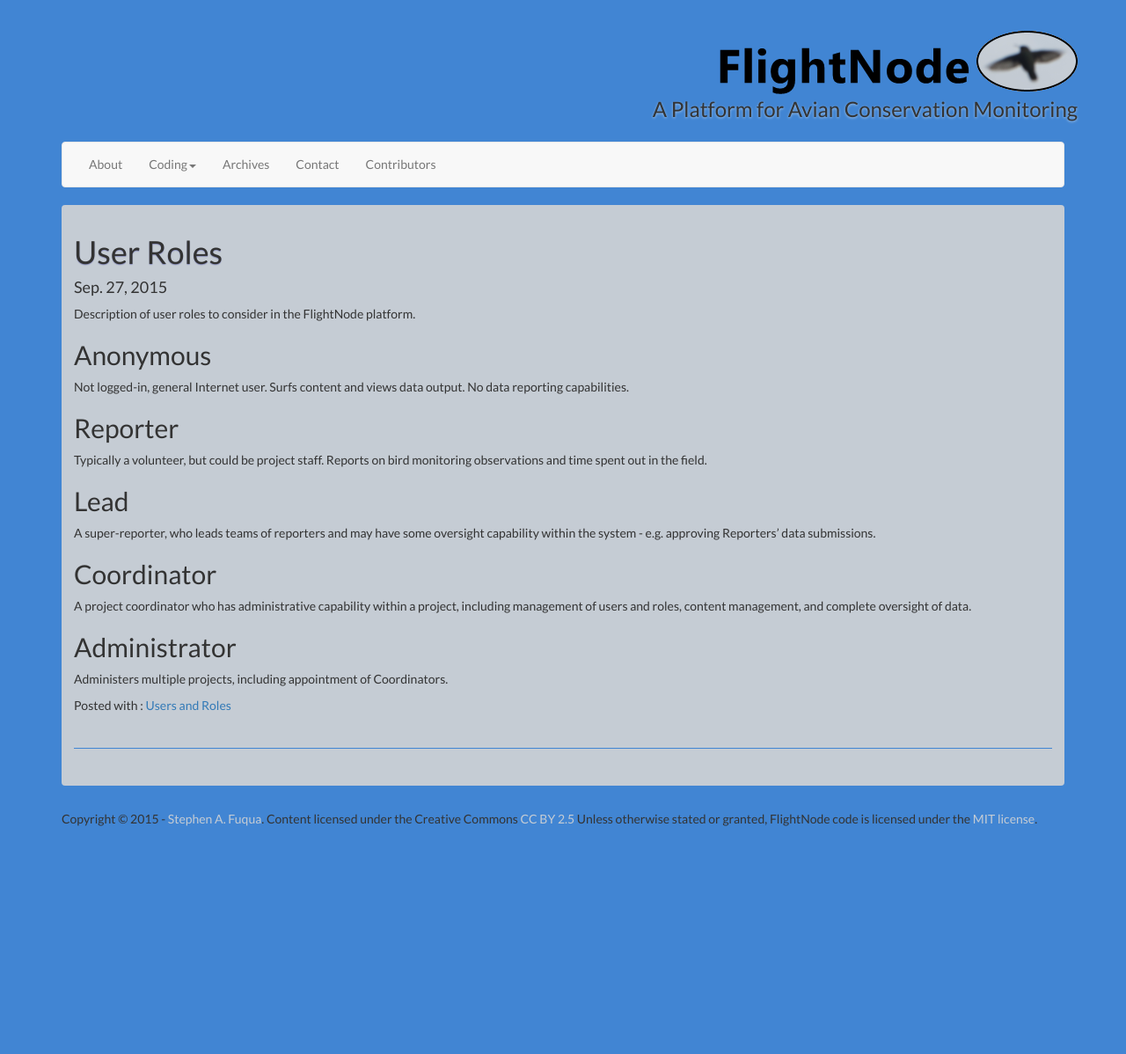
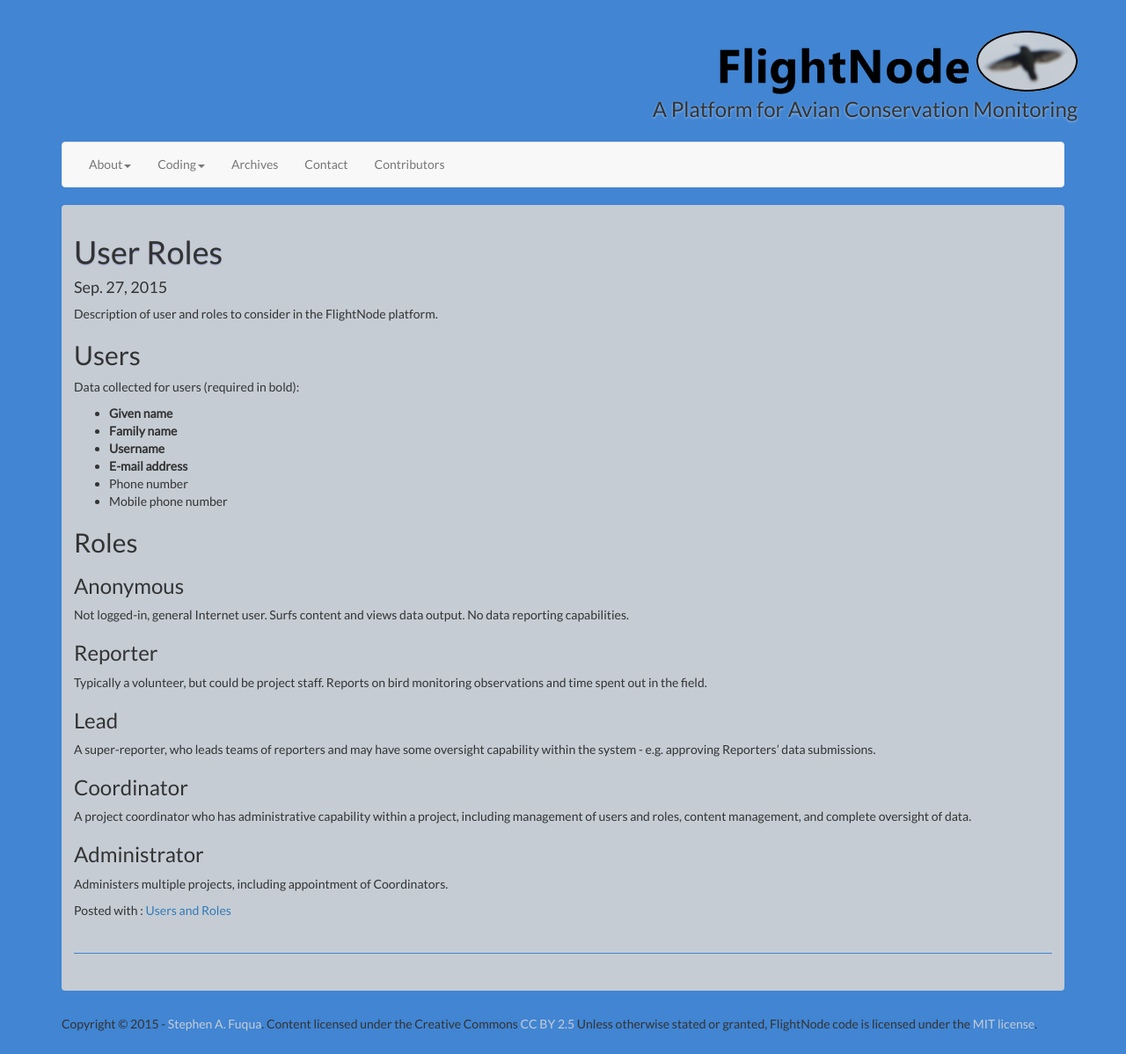
Before and after one commit to kpunjani/flightnode.github.io, a Jekyll site: the page built from about/users.md, in a window 1280 px wide. Shown: the whole page at 88% size. Built offline with Jekyll 4.4.1, drawn with Linux system fonts in a browser that asks for light colours; nearby versions of some CDN libraries; before the commit the page ends 965 px from its top, so only the background shows below that.

Commit message:
dropdown for About menu

```diff
--- a/_includes/navigation.html
+++ b/_includes/navigation.html
@@ -15,12 +15,17 @@
     <!-- Collect the nav links, forms, and other content for toggling -->
     <div class="collapse navbar-collapse" id="bs-example-navbar-collapse-1">
       <ul class="nav navbar-nav">
-        <li><a href="/about" title="About FlightNode" data-toggle="tooltip" data-placement="bottom">About</a></li>
+        <li class="dropdown">
+          <a href="#" class="dropdown-toggle" data-toggle="dropdown" role="button" aria-haspopup="true" aria-expanded="false">About<span class="caret"></span></a>
+          <ul class="dropdown-menu">
+            <li><a href="/about" title="Original project announcement" data-toggle="tooltip" data-placement="right">Description</a></li>
+            <li><a href="/about/users" title="User and Role Modeling" data-toggle="tooltip" data-placement="right">User Modeling</a></li>
+          </ul>
+        </li>
         <li class="dropdown">
           <a href="#" class="dropdown-toggle" data-toggle="dropdown" role="button" aria-haspopup="true" aria-expanded="false">Coding<span class="caret"></span></a>
           <ul class="dropdown-menu">
-            <li><a href="/toolkit" title="Development environment and frameworks used" data-toggle="tooltip"
-              data-placement="right">Toolkit</a></li>
+            <li><a href="/toolkit" title="Development environment and frameworks used" data-toggle="tooltip" data-placement="right">Toolkit</a></li>
             <li><a href="#" title="Not yet available" data-toggle="tooltip" data-placement="right">Architecture</a></li>
             <li><a href="#" title="Not yet available" data-toggle="tooltip" data-placement="right">Integration</a></li>
           </ul>
--- a/about/roles.md
+++ b/about/users.md
@@ -8,29 +8,42 @@
 sharing: true
 ---
 
-Description of user roles to consider in the FlightNode platform.
+Description of user and roles to consider in the FlightNode platform.
 
-## Anonymous
+## Users
+
+Data collected for users (required in bold):
+
+* **Given name**
+* **Family name**
+* **Username**
+* **E-mail address**
+* Phone number
+* Mobile phone number
+
+## Roles
+
+### Anonymous
 
 Not logged-in, general Internet user. Surfs content and views data output.
 No data reporting capabilities.
 
-## Reporter
+### Reporter
 
 Typically a volunteer, but could be project staff. Reports on bird monitoring
 observations and time spent out in the field.
 
-## Lead
+### Lead
 
 A super-reporter, who leads teams of reporters and may have some oversight
 capability within the system - e.g. approving Reporters' data submissions.
 
-## Coordinator
+### Coordinator
 
 A project coordinator who has administrative capability within a project,
 including management of users and roles, content management, and complete
 oversight of data.
 
-## Administrator
+### Administrator
 
 Administers multiple projects, including appointment of Coordinators.
```
